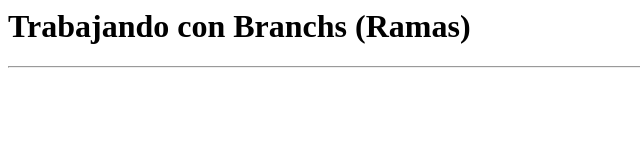
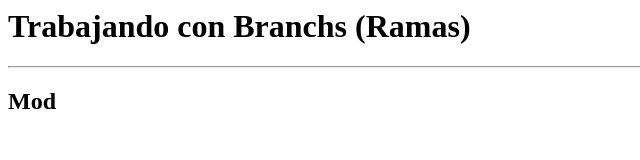
Before and after one commit to anbenito25/Sesion-2, a plain HTML site: page index.html in a window 1280 px wide. Shown: the full height of the page, 0-640 px from the left. Drawn offline with Linux system fonts and the light colour scheme.

Commit message:
Modificación

```diff
--- a/index.html
+++ b/index.html
@@ -5,5 +5,6 @@
     <body>
          <h1>Trabajando con Branchs (Ramas)</h1>
          <hr>
+         <h2>Mod</h2>
     </body>
 </html>
```
